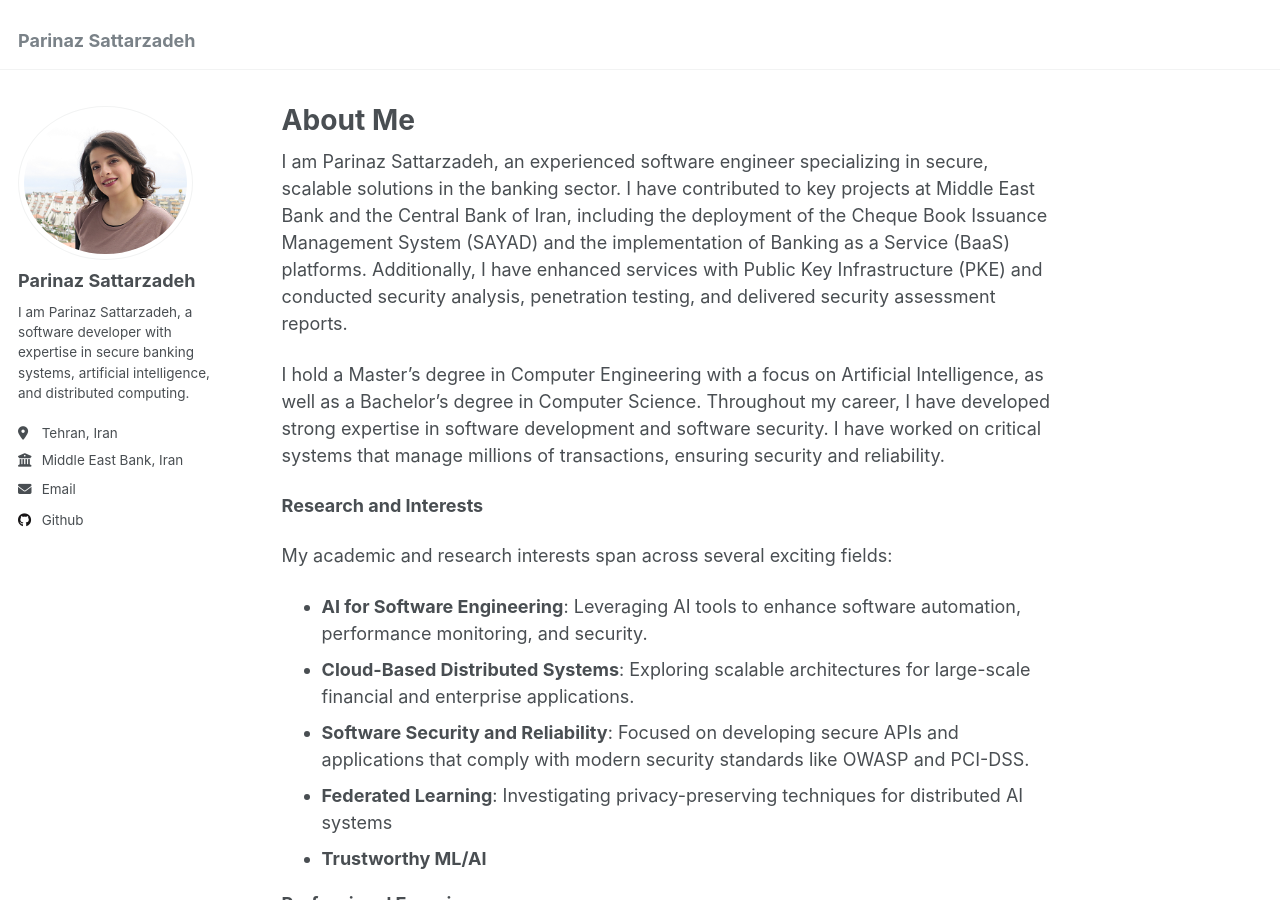
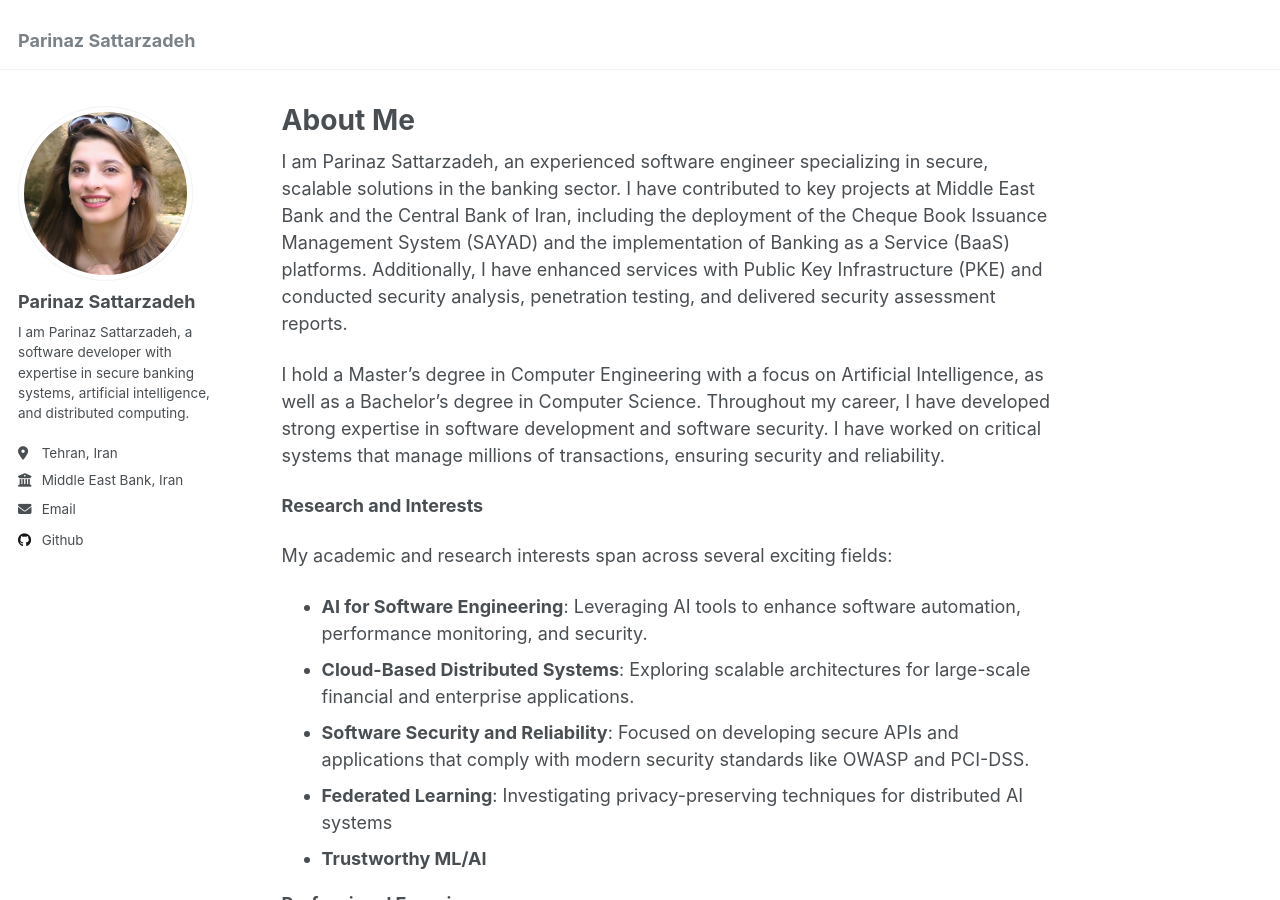
Before and after one commit to parinaz-st/parinaz-st.github.io, a Jekyll site: the page built from _pages/about.md, in a window 1280 px wide and 900 px high. Built offline with Jekyll 4.4.1, drawn with Linux system fonts in a browser that asks for light colours.

Commit message:
Update _config.yml

```diff
--- a/_config.yml
+++ b/_config.yml
@@ -21,7 +21,7 @@ repository               : "academicpages/academicpages.github.io"
 #               Additional customization can be done by editing /_includes/author-profile.html
 author:
   # Biographic information
-  avatar           : "https://parinaz-st.github.io/images/IMG_8283.png"
+  avatar           : "https://parinaz-st.github.io/images/IMG_0072.JPG"
   name             : "Parinaz Sattarzadeh "
   pronouns         : # example: "she/her"
   bio              : "I am Parinaz Sattarzadeh, a software developer with expertise in secure banking systems, artificial intelligence, and distributed computing. "
```
